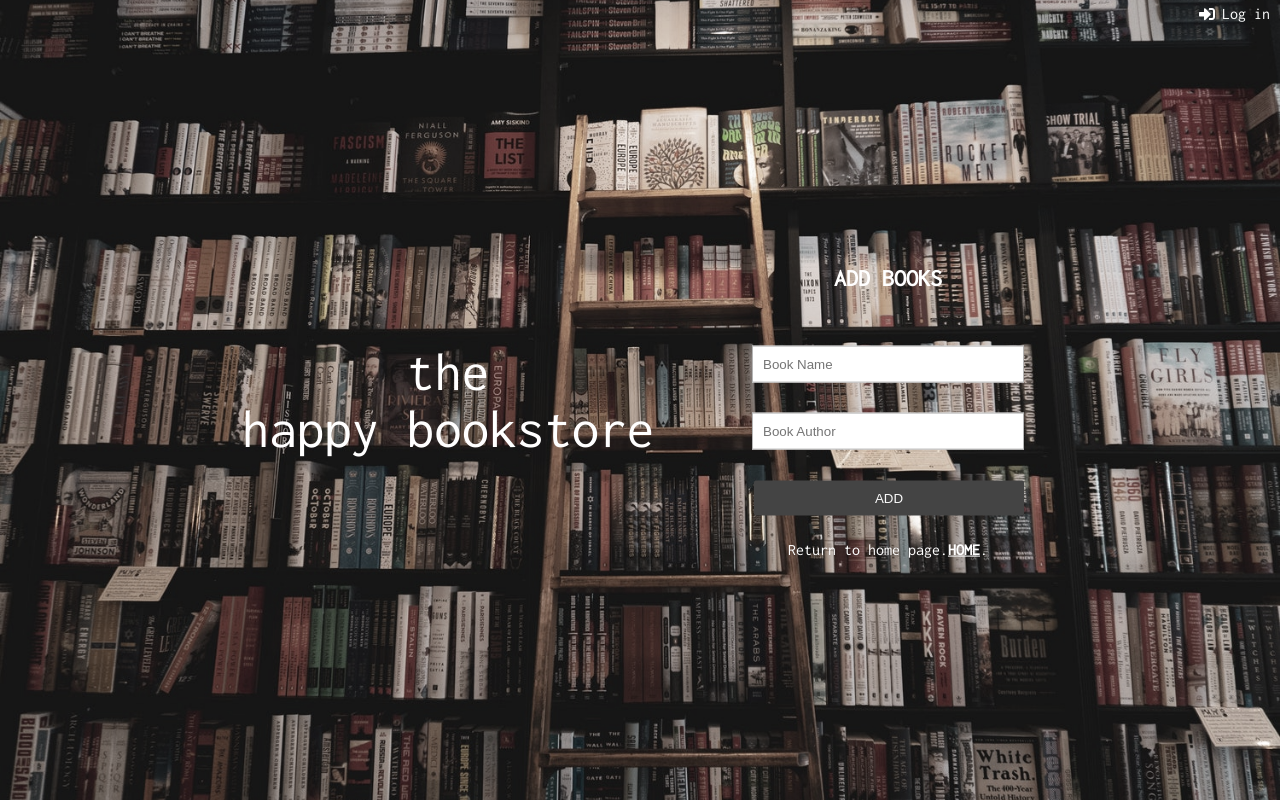
After one commit to andreeaantonache/the-happy-bookstore-php, a PHP site: page /add_book.php in a window 1280 px wide. The commit adds this page. Run offline with PHP 8.4, Linux system fonts and the light colour scheme; some libraries are stand-ins or nearby versions.

Commit message:
added add book, delete book

```diff
--- /dev/null
+++ b/add_book.php
@@ -0,0 +1,130 @@
+<?php
+// Include config file
+require_once "db_connection.php";
+
+// Define variables and initialize with empty values
+$book_name = $book_author = "";
+$book_name_err = $book_author_err = "";
+
+// Processing form data when form is submitted
+if($_SERVER["REQUEST_METHOD"] == "POST"){
+
+    // Validate username
+    if(empty(trim($_POST["book_name"]))){
+        $book_name_err = "Please enter a book name.";
+    } else{
+        // Prepare a select statement
+        $sql = "SELECT id_book FROM book WHERE bookName = ?";
+
+        if($stmt = mysqli_prepare($conn, $sql)){
+            // Bind variables to the prepared statement as parameters
+            mysqli_stmt_bind_param($stmt, "s", $param_username);
+
+            // Set parameters
+            $param_username = trim($_POST["book_name"]);
+
+            // Attempt to execute the prepared statement
+            if(mysqli_stmt_execute($stmt)){
+                /* store result */
+                mysqli_stmt_store_result($stmt);
+
+                if(mysqli_stmt_num_rows($stmt) == 1){
+                    $book_name_err = "This book already exists.";
+                } else{
+                    $book_name = trim($_POST["book_name"]);
+                }
+            } else{
+                echo "Oops! Something went wrong. Please try again later.";
+            }
+        }
+
+        // Close statement
+        if ($stmt)
+            mysqli_stmt_close($stmt);
+    }
+
+    // Validate password
+    if(empty(trim($_POST["book_author"]))){
+        $book_author_err = "Please enter a book author.";
+    } else{
+        $book_author = trim($_POST["book_author"]);
+    }
+
+    // Check input errors before inserting in database
+    if(empty($book_name_err) && empty($book_author_err)){
+
+        // Prepare an insert statement
+        $sql = "INSERT INTO book (bookName, bookAuthor) VALUES (?, ?)";
+
+        if($stmt = mysqli_prepare($conn, $sql)){
+            // Bind variables to the prepared statement as parameters
+            mysqli_stmt_bind_param($stmt, "ss", $param_username, $param_password);
+
+            // Set parameters
+            $param_username = $book_name;
+            $param_password = $book_author; // Creates a password hash
+
+            // Attempt to execute the prepared statement
+            if(mysqli_stmt_execute($stmt)){
+                // Redirect to login page
+                header("location: welcome.php");
+            } else{
+                echo "Something went wrong. Please try again later.";
+
+            }
+        }
+
+        // Close statement
+        if ($stmt)
+            mysqli_stmt_close($stmt);
+
+    }
+
+    // Close connection
+    mysqli_close($conn);
+}
+?>
+
+<!DOCTYPE html>
+<html lang="en">
+<head>
+    <meta charset="UTF-8">
+    <title>Sign Up</title>
+
+    <link rel="stylesheet" href="https://fonts.googleapis.com/css?family=Inconsolata">
+  <link rel="stylesheet" type="text/css" href="style.css" />
+  <link rel="stylesheet" href="https://use.fontawesome.com/releases/v5.8.2/css/all.css" integrity="sha384-oS3vJWv+0UjzBfQzYUhtDYW+Pj2yciDJxpsK1OYPAYjqT085Qq/1cq5FLXAZQ7Ay" crossorigin="anonymous">
+</head>
+<body>
+<header class="bgimg" id="home" style="min-height:100%;">
+<div>
+      <a href='login.php' target ="_self" id = "log"> Log in</a>
+      <i class="fas fa-sign-in-alt"></i>
+</div>
+  <div class="title-content" style="left:35%;">
+    <span class="title" style="font-size:55px;">the<br>happy bookstore</span>
+
+  </div>
+
+    <div class="title-content"  style="left:80%; margin-top:30px;">
+        <h2  style="color:white; transform: translate(-50%,-50%);">ADD BOOKS</h2>
+        <form action="<?php echo htmlspecialchars($_SERVER["PHP_SELF"]); ?>" method="post">
+            <div class="form-register <?php echo (!empty($book_name_err)) ? 'has-error' : ''; ?>">
+                <input type="text" name="book_name"  placeholder="Book Name" style="width:250px;" value="<?php echo $book_name; ?>">
+                <span class="help-block"><?php echo $book_name_err; ?></span>
+            </div>
+                <div class="form-register <?php echo (!empty($book_author_err)) ? 'has-error' : ''; ?>">
+                    <input type="text" name="book_author"  placeholder="Book Author" style="width:250px;" value="<?php echo $book_author; ?>">
+                    <span class="help-block"><?php echo $book_author_err; ?></span>
+                </div>
+
+            <div class="form-register">
+                <input type="submit" style="width:270px;" value="Add" >
+
+            </div>
+            <p style="color:white; display:inline-block; padding:10px 0;transform:translate(-50%,-50%);width:169%;">Return to home page.<a href="welcome.php" id ="log-register"><b>HOME</b></a>.</p>
+        </form>
+    </div>
+<header>
+</body>
+</html>
--- a/style.css
+++ b/style.css
@@ -381,3 +381,9 @@ input[type="reset"]:hover{
 #log-register:hover{
     color:green;
 }
+
+.delete-book:hover{
+     color:red;
+
+
+}
```
Also changed, not shown: delete.php (added, +14 -0 lines), mybooks.php (+29 -6 lines), welcome.php (+40 -12 lines).
